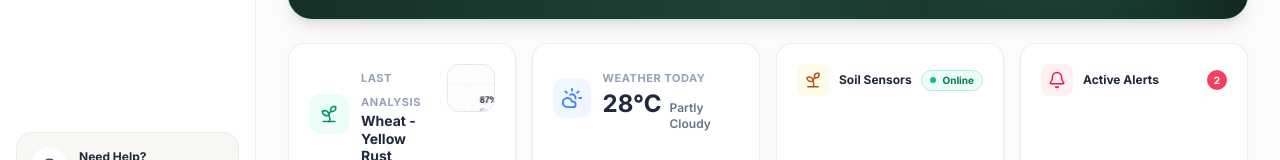
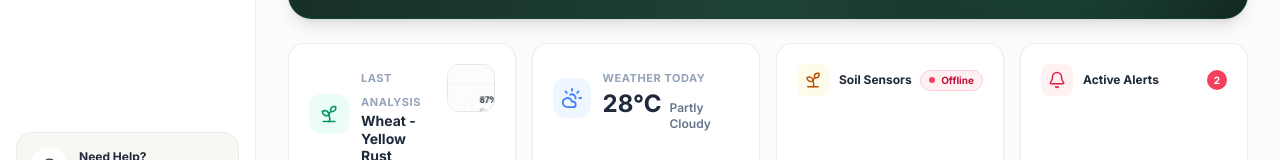
Before and after one commit to ommaurya2580-beep/AGRI-MOIST-SOIL-DASHBOARD, a React (Vite) app in the folder frontend/: page /dashboard in a window 1280 px wide. Shown: the part 586-746 px from the top of the page. Built offline with nearby package versions, Linux system fonts and the light colour scheme; no server answers.

Commit message:
fix(iot): instant real-time connectivity sync with 12s timeout and 2s frontend polling

```diff
--- a/frontend/src/pages/Dashboard.jsx
+++ b/frontend/src/pages/Dashboard.jsx
@@ -30,28 +30,38 @@ export default function Dashboard() {
   const navigate = useNavigate();
   const [sensorState, setSensorState] = useState({
     moisture: 42,
-    isOnline: true,
+    isOnline: false,
     pumpIsOn: false
   });
 
   // Fetch live moisture from AgriPulse Backend Server 1
   useEffect(() => {
     let isMounted = true;
+    const fetchState = () => {
       fetch('/api/state')
         .then(res => res.json())
         .then(data => {
           if (isMounted && data) {
             setSensorState({
-            moisture: data.currentMoisture || 42,
-            isOnline: data.isOnline !== undefined ? data.isOnline : true,
+              moisture: data.currentMoisture ?? data.cachedReadings?.moisture ?? 42,
+              isOnline: Boolean(data.isOnline),
               pumpIsOn: data.state?.pumpIsOn || false
             });
           }
         })
         .catch(() => {
-        // Safe fallback
+          if (isMounted) {
+            setSensorState(prev => ({ ...prev, isOnline: false }));
+          }
         });
-    return () => { isMounted = false; };
+    };
+
+    fetchState();
+    const interval = setInterval(fetchState, 2500);
+    return () => {
+      isMounted = false;
+      clearInterval(interval);
+    };
   }, []);
 
   return (
@@ -254,9 +264,17 @@ export default function Dashboard() {
               </div>
               <h4 className="text-xs font-bold text-slate-800">Soil Sensors</h4>
             </div>
-            <span className="inline-flex items-center gap-1.5 px-2 py-0.5 rounded-full text-[10px] font-bold bg-emerald-50 text-emerald-700 border border-emerald-200">
-              <span className="w-1.5 h-1.5 rounded-full bg-emerald-500 animate-pulse"></span>
-              {sensorState.isOnline ? 'Online' : 'Standby'}
+            <span className={`inline-flex items-center gap-1.5 px-2 py-0.5 rounded-full text-[10px] font-bold ${
+              sensorState.isOnline
+                ? 'bg-emerald-50 text-emerald-700 border border-emerald-200'
+                : 'bg-rose-50 text-rose-700 border border-rose-200'
+            }`}>
+              <span className={`w-1.5 h-1.5 rounded-full ${
+                sensorState.isOnline
+                  ? 'bg-emerald-500 animate-pulse'
+                  : 'bg-rose-500'
+              }`}></span>
+              {sensorState.isOnline ? 'Online' : 'Offline'}
             </span>
           </div>
 
--- a/frontend/src/pages/Sensors.jsx
+++ b/frontend/src/pages/Sensors.jsx
@@ -123,7 +123,8 @@ export default function Sensors({ isDiagnosticMode = false }) {
       if (res.ok) {
         const data = await res.json();
         if (data) {
-          setIsOnline(Boolean(data.isOnline));
+          const liveOnline = Boolean(data.isOnline) && (data.secondsSinceLastPacket === undefined || data.secondsSinceLastPacket === null || data.secondsSinceLastPacket < 12);
+          setIsOnline(liveOnline);
           if (data.device) setDeviceInfo(prev => ({ ...prev, ...data.device }));
 
           if (data.lastPacketTime) {
@@ -135,7 +136,7 @@ export default function Sensors({ isDiagnosticMode = false }) {
             setCachedData(data.cachedReadings);
           }
 
-          if (data.readings) {
+          if (data.readings && liveOnline) {
             setMoisture(data.readings.moisture);
             setTemperature(data.readings.temperature);
             setPhVal(data.readings.pH);
@@ -146,6 +147,13 @@ export default function Sensors({ isDiagnosticMode = false }) {
             setHumidity(data.readings.humidity ?? 65);
             setLightIntensity(data.readings.lightIntensity ?? 850);
             setRainfall(data.readings.rainfall ?? 0);
+          } else if (!liveOnline) {
+            setMoisture(null);
+            setTemperature(null);
+            setPhVal(null);
+            setNitrogen(null);
+            setPhosphorus(null);
+            setPotassium(null);
           }
 
           if (data.state) {
@@ -229,7 +237,7 @@ export default function Sensors({ isDiagnosticMode = false }) {
 
   useEffect(() => {
     fetchDeviceData();
-    const interval = setInterval(fetchDeviceData, 5000);
+    const interval = setInterval(fetchDeviceData, 2000);
     return () => clearInterval(interval);
   }, []);
 
```
Also changed, not shown: 2 other files (tests, documents, lock files or other folders). Lines whose indentation alone changed are shown as unchanged.
